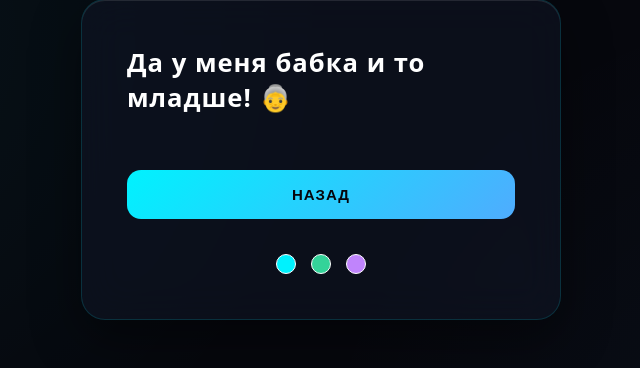
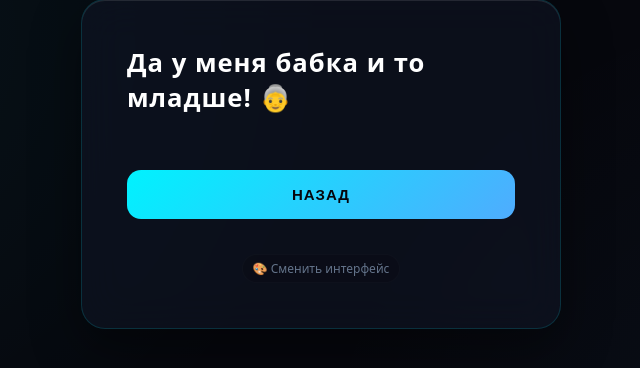
Before and after one commit to denisforis311-pixel/arseniy-goat, a Python web app: template templates/cb.html in a window 1280 px wide. Shown: the part 125-493 px from the top of the page, without its empty margins (319-959 px from the left). Run offline with Jinja, Linux system fonts and the light colour scheme; the template is opened without the code that fills it, so the values that code supplies are empty.

Commit message:
Update cb.html

```diff
--- a/templates/cb.html
+++ b/templates/cb.html
@@ -10,10 +10,9 @@
         <h2>Да у меня бабка и то младше! 👵</h2>
         <button class="premium-btn" onclick="window.location.href='/'">Назад</button>
 
-        <div style="display: flex; gap: 15px; margin-top: 5px;">
-            <div onclick="setTheme('theme-cyan')" style="width: 20px; height: 20px; border-radius: 50%; background: #00f2fe; cursor: pointer; border: 1px solid #fff;"></div>
-            <div onclick="setTheme('theme-emerald')" style="width: 20px; height: 20px; border-radius: 50%; background: #34d399; cursor: pointer; border: 1px solid #fff;"></div>
-            <div onclick="setTheme('theme-amethyst')" style="width: 20px; height: 20px; border-radius: 50%; background: #c084fc; cursor: pointer; border: 1px solid #fff;"></div>
+        <!-- Минималистичная кнопка циклической смены темы -->
+        <div onclick="toggleNextTheme()" style="color: var(--text-muted); font-size: 12px; cursor: pointer; padding: 5px 10px; border-radius: 20px; transition: var(--transition-premium); margin-top: 5px; border: 1px solid rgba(255,255,255,0.02); background: rgba(0,0,0,0.1);" onmouseover="this.style.color='var(--neon-cyan)', this.style.borderColor='rgba(0,242,254,0.1)'" onmouseout="this.style.color='var(--text-muted)', this.style.borderColor='rgba(255,255,255,0.02)'">
+            🎨 Сменить интерфейс
         </div>
     </div>
     <script src="/static/js/age-effects.js"></script>
```
